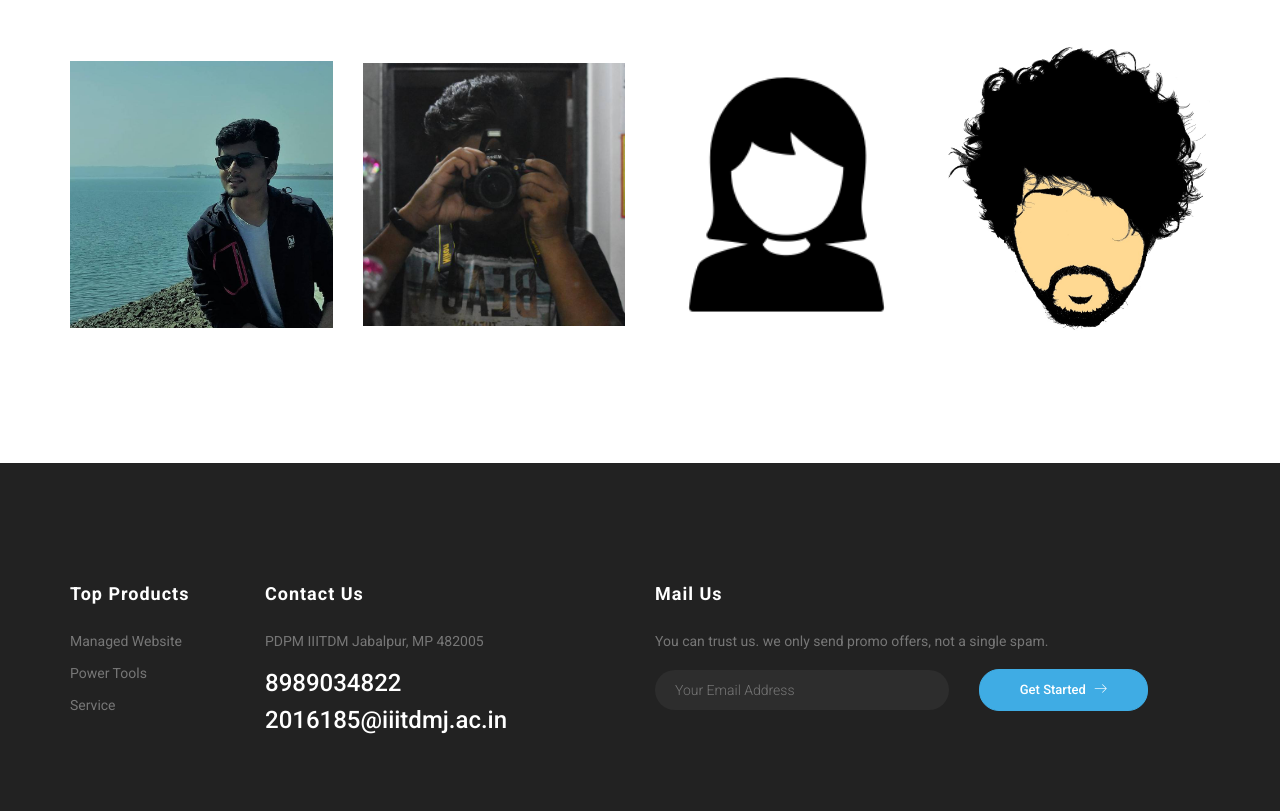
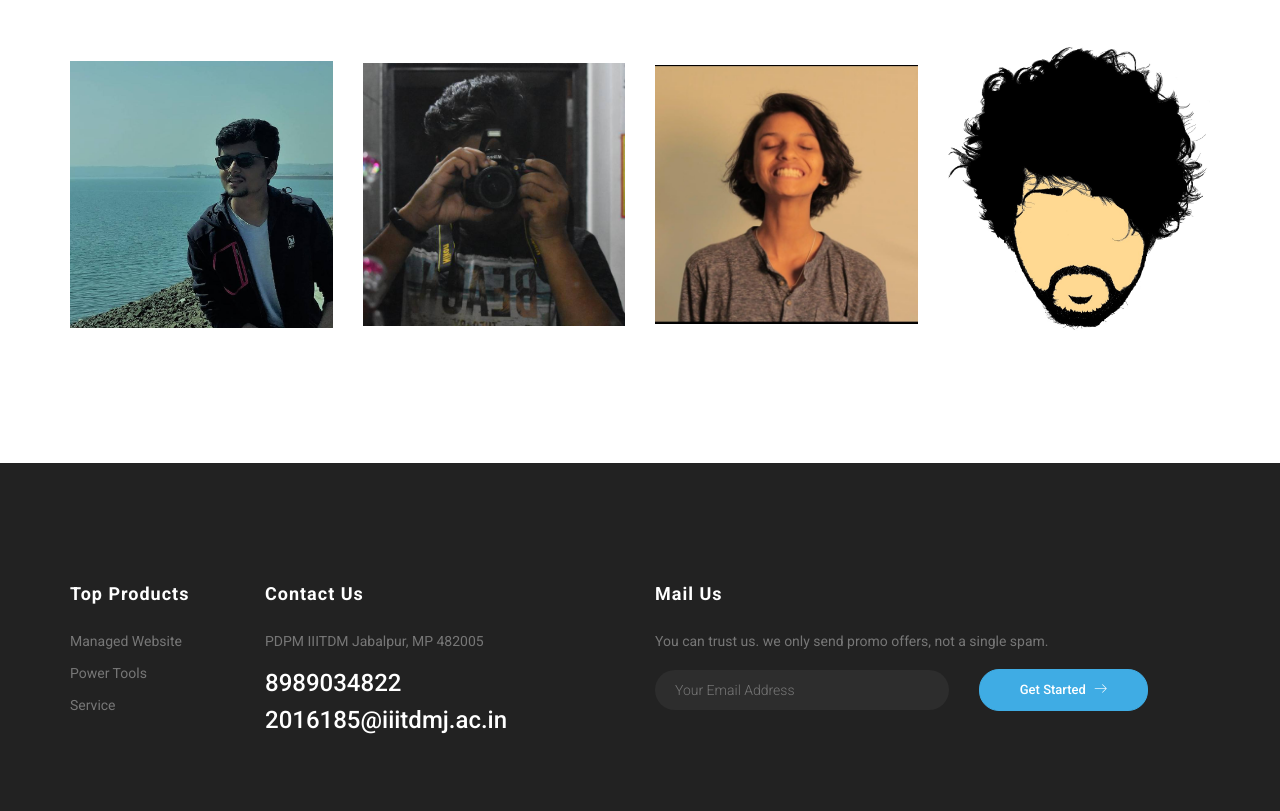
Before and after one commit to pnidhi26/healthifyme, a plain HTML site: page team.html in a window 1280 px wide. Shown: the part 1023-1834 px from the top of the page. Drawn offline with nearby package versions, Linux system fonts and the light colour scheme; files that its build step writes are made by us from their sources.

Commit message:
Update team.html

```diff
--- a/team.html
+++ b/team.html
@@ -245,7 +245,7 @@
 				</div>
 				<div class="col-lg-3 col-md-6 single-team">
 					<div class="thumb">
-						<img class="img-fluid" src="img/p7.png" alt="">
+						<img class="img-fluid" src="img/p7.jpg" alt="">
 						<div class="align-items-end justify-content-center d-flex">
 							<div class="social-links">
 								<a href="https://www.facebook.com/anusha.tharamal.7">
```
